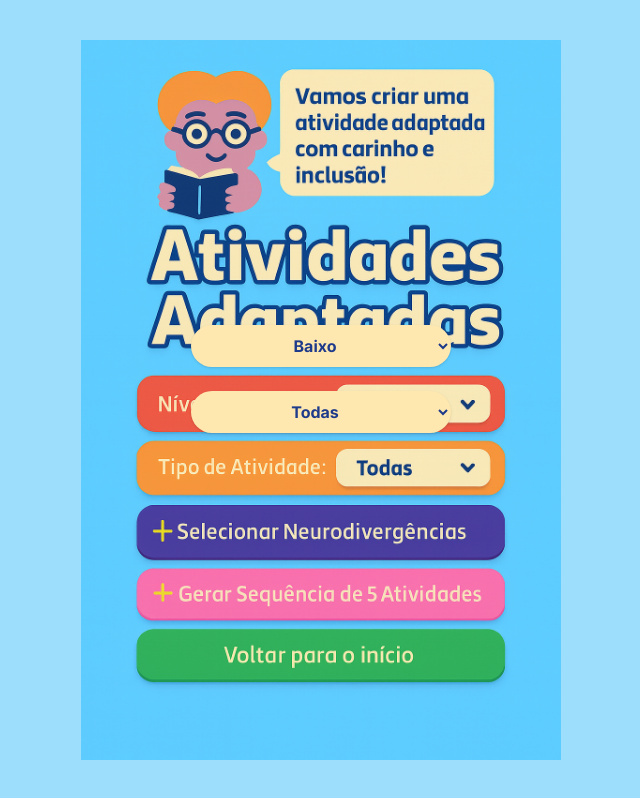
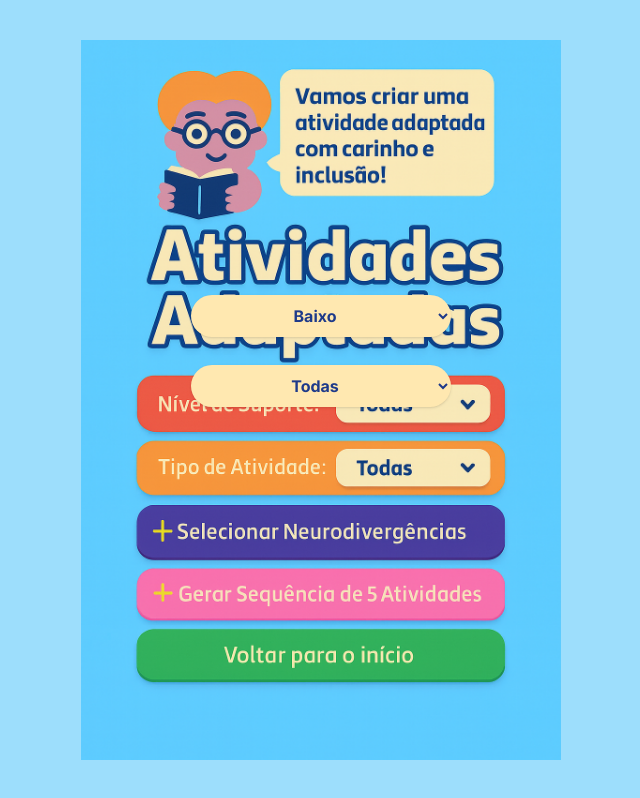
Before and after one commit to letiricetti2-alt/gerador-de-atividades-infantis, a Next.js app: page /atividades-adaptadas in a window 1280 px wide. Shown: the whole page, without its empty margins (319-959 px from the left). Built offline with nearby package versions, Linux system fonts and the light colour scheme.

Commit message:
Update page.jsx

```diff
--- a/app/atividades-adaptadas/page.jsx
+++ b/app/atividades-adaptadas/page.jsx
@@ -32,25 +32,26 @@ export default function AtividadesAdaptadas() {
             className="object-contain"
           />
 
-          {/* SELECTS POSICIONADOS SOBRE OS CAMPOS CLAROS */}
-          <div className="absolute top-[285px] left-0 w-full flex flex-col items-center gap-[24px]">
-
-            {/* NÍVEL DE SUPORTE */}
+          {/* SELECT NÍVEL DE SUPORTE (em cima do vermelho) */}
           <select
             value={nivelSuporte}
             onChange={(e) => setNivelSuporte(e.target.value)}
-              className="w-[260px] h-[42px] rounded-full bg-[#FFE8B0] text-[#1E3A8A] font-bold shadow text-center"
+            className="absolute top-[255px] left-1/2 -translate-x-1/2
+              w-[260px] h-[42px] rounded-full bg-[#FFE8B0]
+              text-[#1E3A8A] font-bold shadow text-center"
           >
             <option value="Baixo">Baixo</option>
             <option value="Moderado">Moderado</option>
             <option value="Alto">Alto</option>
           </select>
 
-            {/* TIPO DE ATIVIDADE */}
+          {/* SELECT TIPO DE ATIVIDADE (em cima do laranja) */}
           <select
             value={tipoAtividade}
             onChange={(e) => setTipoAtividade(e.target.value)}
-              className="w-[260px] h-[42px] rounded-full bg-[#FFE8B0] text-[#1E3A8A] font-bold shadow text-center"
+            className="absolute top-[325px] left-1/2 -translate-x-1/2
+              w-[260px] h-[42px] rounded-full bg-[#FFE8B0]
+              text-[#1E3A8A] font-bold shadow text-center"
           >
             <option value="Todas">Todas</option>
             <option value="Alfabetização">Alfabetização</option>
@@ -60,8 +61,6 @@ export default function AtividadesAdaptadas() {
           </select>
 
         </div>
-
-        </div>
       </main>
     </>
   );
```
Lines whose indentation alone changed are shown as unchanged.
